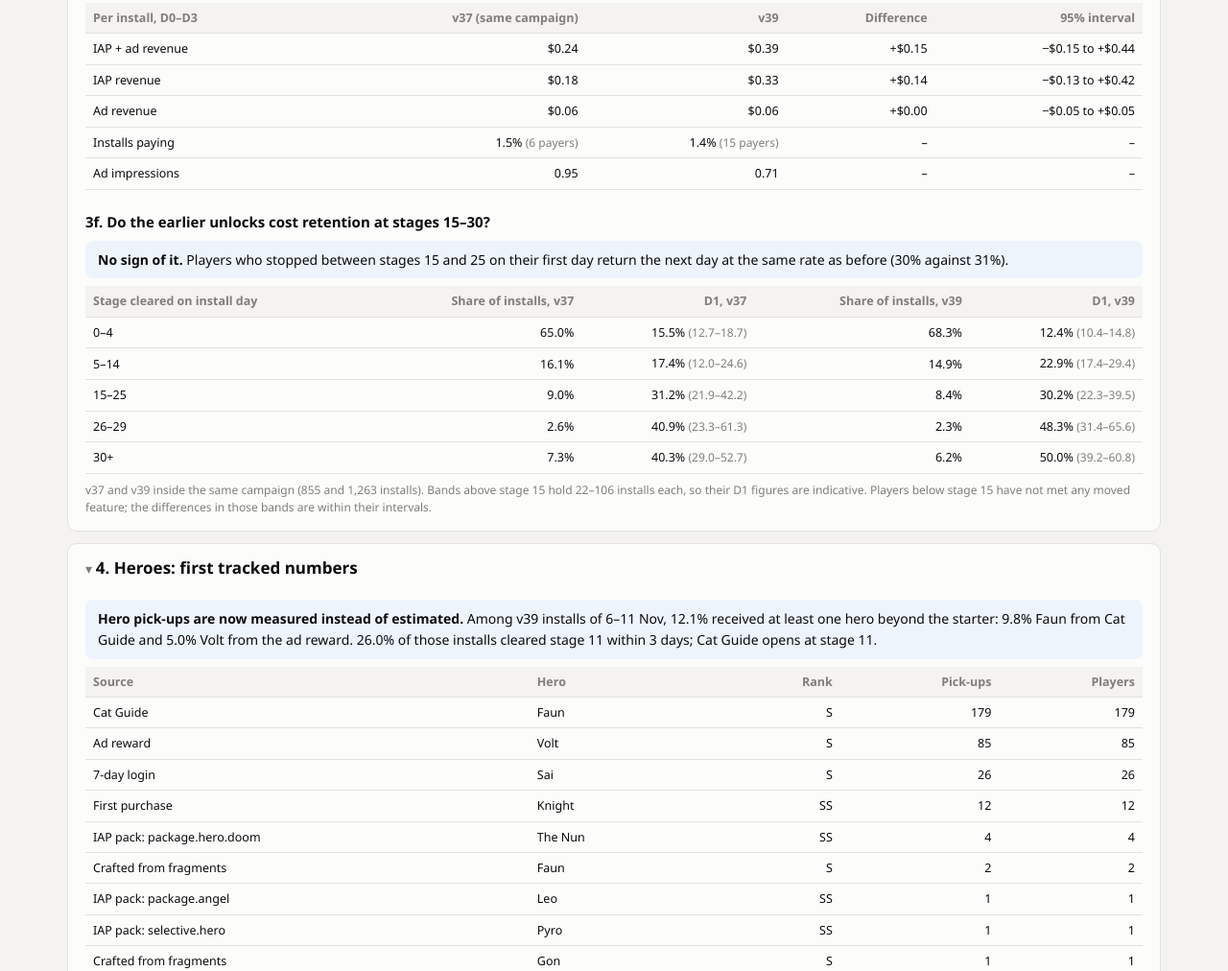
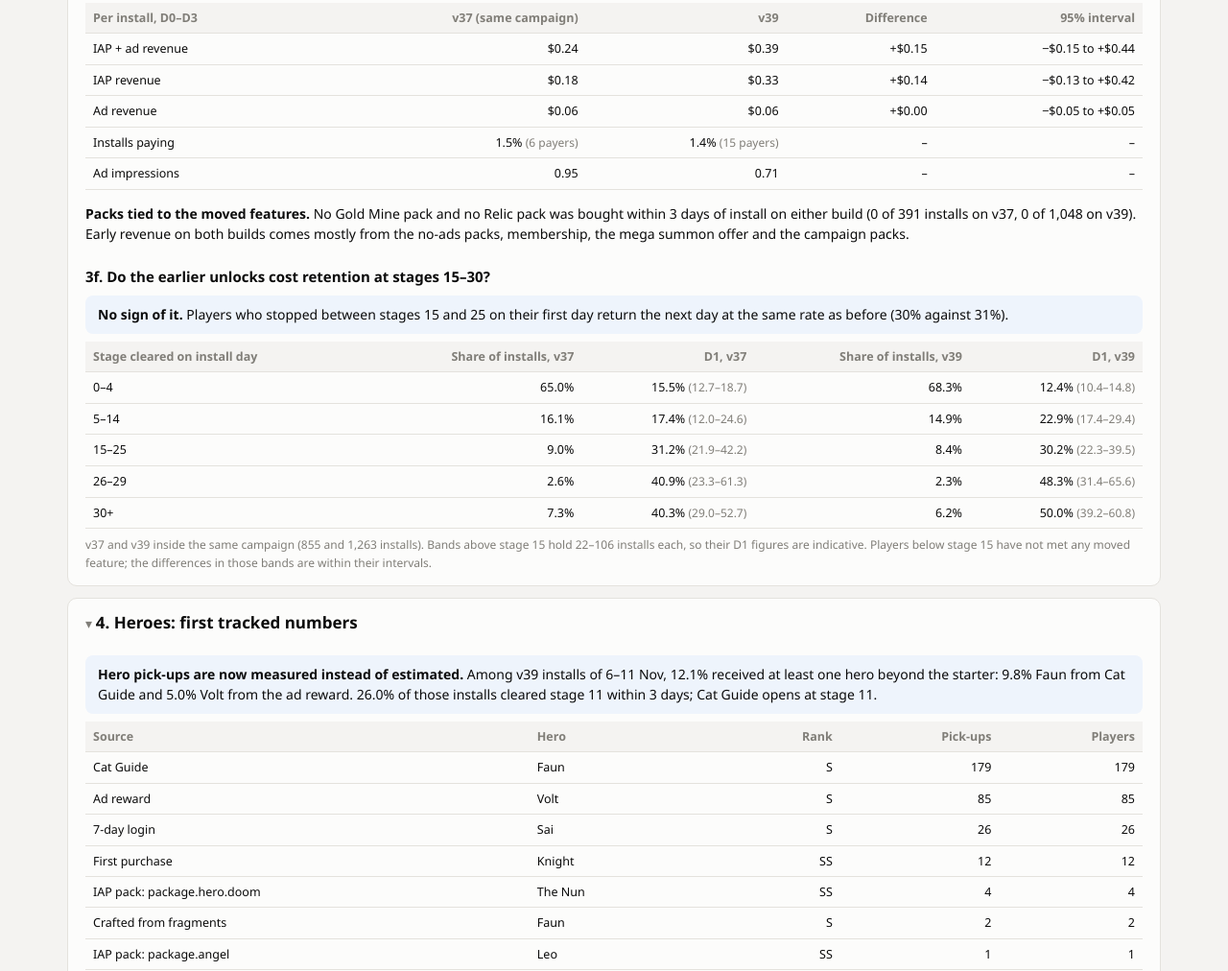
Before and after one commit to Koto1502/tk-kpi-0723, a plain HTML site: page weekly_2026-11-15.html in a window 1280 px wide. Shown: the part 3780-4792 px from the top of the page at 96% size. Drawn offline with Linux system fonts and the light colour scheme.

Commit message:
Weekly 9-15 Nov: packs tied to the moved features
Co-Authored-By: Claude Fable 5.2 <noreply@anthropic.com>

```diff
--- a/weekly_2026-11-15.html
+++ b/weekly_2026-11-15.html
@@ -110,6 +110,7 @@ code{font-family:ui-monospace,Consolas,monospace;font-size:11.5px;background:var
 <h3>3e. Revenue per install, first 3 days</h3>
 <p class="answer"><b>Too few payers to call.</b> The v39 figure is higher, but it rests on 15 payers against 6 and the interval on the difference spans zero.</p>
 <div class="tw"><table><thead><tr><th class="l">Per install, D0–D3</th><th>v37 (same campaign)</th><th>v39</th><th>Difference</th><th>95% interval</th></tr></thead><tbody id="tbMoney"></tbody></table></div>
+<p><b>Packs tied to the moved features.</b> No Gold Mine pack and no Relic pack was bought within 3 days of install on either build (0 of 391 installs on v37, 0 of 1,048 on v39). Early revenue on both builds comes mostly from the no-ads packs, membership, the mega summon offer and the campaign packs.</p>
 
 <h3>3f. Do the earlier unlocks cost retention at stages 15–30?</h3>
 <p class="answer"><b>No sign of it.</b> Players who stopped between stages 15 and 25 on their first day return the next day at the same rate as before (30% against 31%).</p>
```
